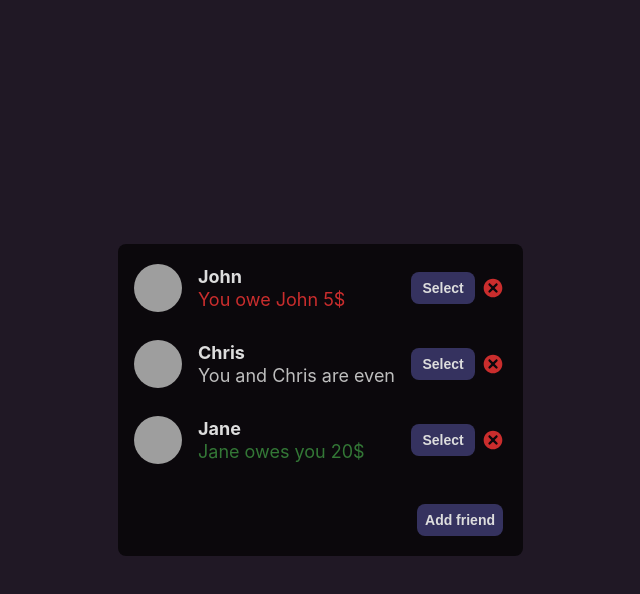
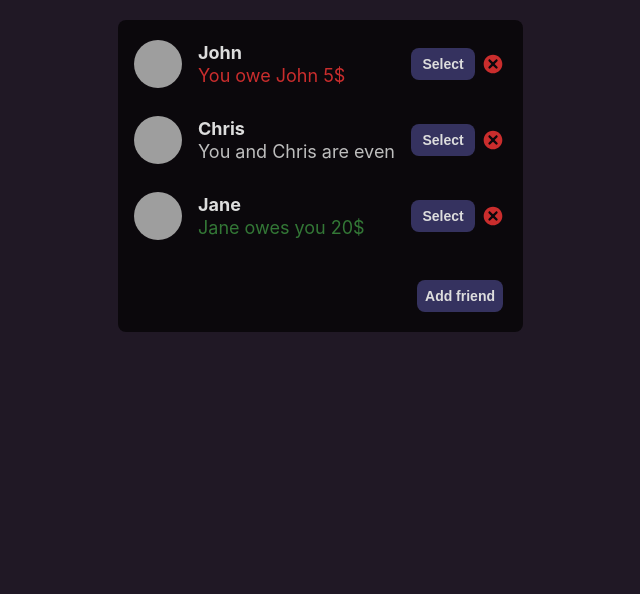
Before and after one commit to pawelpiotrowski38/splitting-bill-app, a React (Create React App) app: page / in a window 1280 px wide. Shown: the top 594 px of the page, without its empty margins (113-753 px from the left). Built offline with nearby package versions, Linux system fonts and the light colour scheme; grey boxes are pictures that could not be loaded.

Commit message:
Fix the overflow of content caused by large list of friends

```diff
--- a/src/index.css
+++ b/src/index.css
@@ -22,7 +22,7 @@ html {
 body {
     display: flex;
     justify-content: center;
-    align-items: center;
+    /* align-items: center; */
     height: 100vh;
     margin: 0;
     padding: 0;
--- a/src/styles.css
+++ b/src/styles.css
@@ -4,7 +4,7 @@
     justify-content: space-around;
     align-items: flex-start;
     padding: 1rem;
-    margin: 0 0.25rem;
+    margin: 0.25rem 0.25rem;
     max-width: 450px;
     border-radius: 0.5rem;
 }
```
